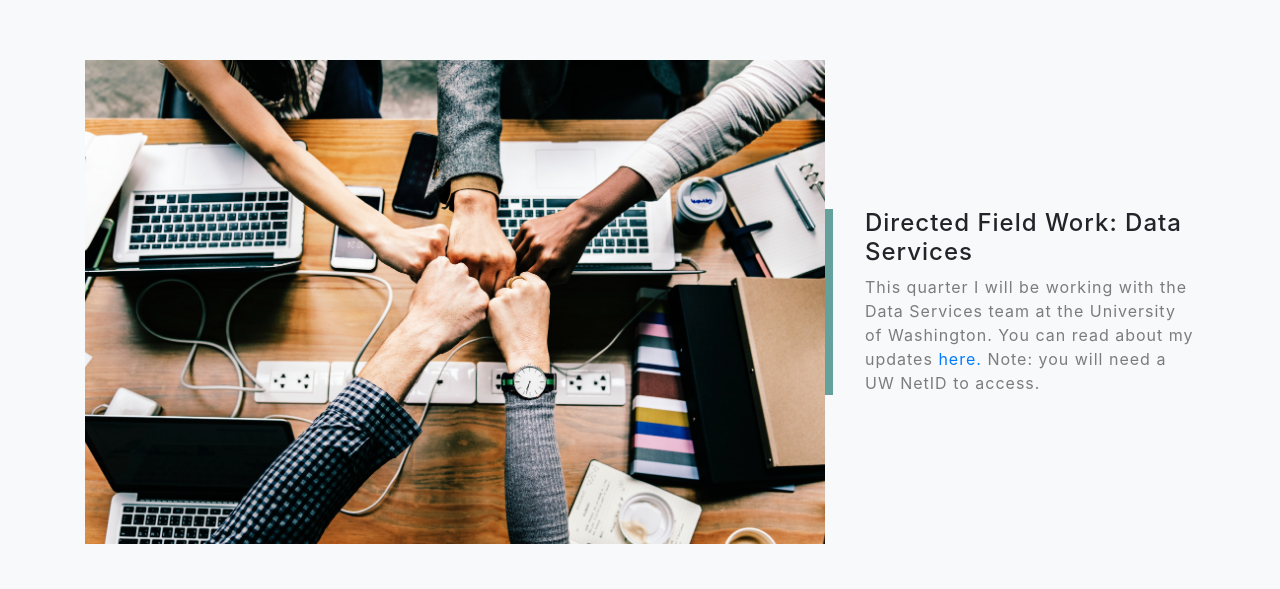
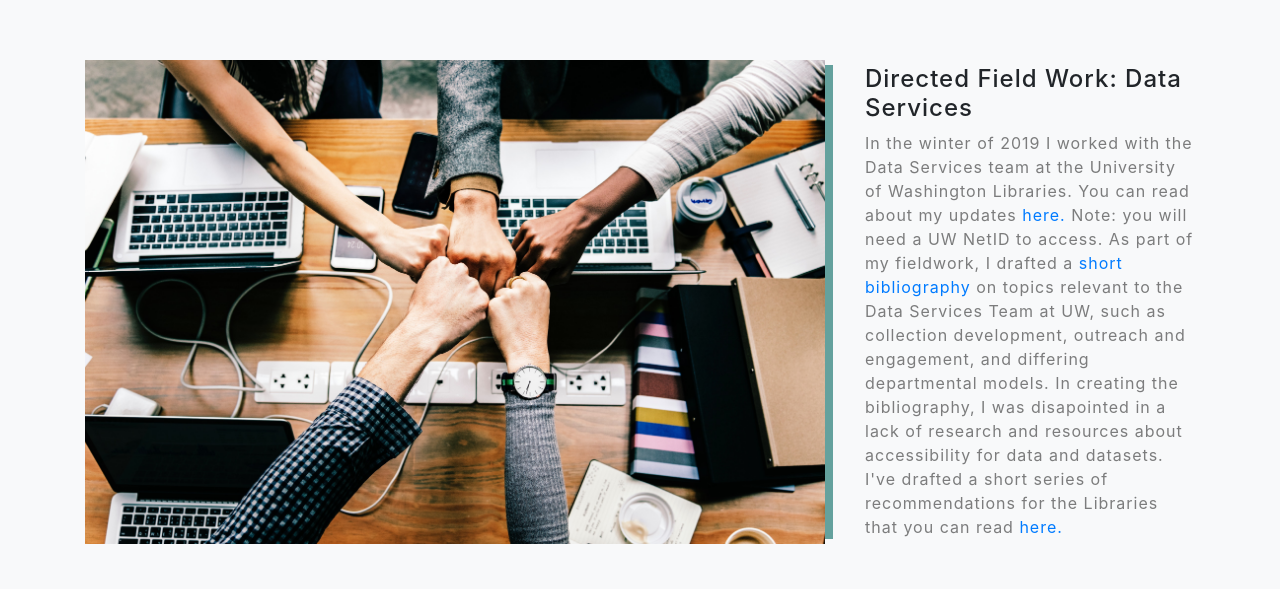
Before and after one commit to erika-b/me, a website with bundled scripts: page index.html in a window 1280 px wide. Shown: the part 900-1489 px from the top of the page. Built offline with nearby package versions, Linux system fonts and the light colour scheme.

Commit message:
updated DFW section

```diff
--- a/index.html
+++ b/index.html
@@ -74,7 +74,9 @@
           <div class="col-xl-4 col-lg-5">
             <div class="featured-text text-center text-lg-left">
               <h4>Directed Field Work: Data Services</h4>
-              <p class="text-black-50 mb-0">This quarter I will be working with the Data Services team at the University of Washington. You can read about my updates <a href = https://docs.google.com/document/d/1RTRL8h5ajR_4Fcdz7iApC6mjj9h8EFk6d-GCU5DxGIs/edit?usp=sharing>here.</a> Note: you will need a UW NetID to access.</p>
+              <p class="text-black-50 mb-0">In the winter of 2019 I worked with the Data Services team at the University of Washington Libraries. You can read about my updates <a href = https://docs.google.com/document/d/1RTRL8h5ajR_4Fcdz7iApC6mjj9h8EFk6d-GCU5DxGIs/edit?usp=sharing>here.</a> Note: you will need a UW NetID to access.
+              As part of my fieldwork, I drafted a <a href=https://docs.google.com/document/d/1dg_8ayClt7vzvI3zIqdaECSzeFwcrz2NSC_91XPryoQ/edit?usp=sharing>short bibliography</a> on topics relevant to the Data Services Team at UW, such as collection development, outreach and engagement, and differing departmental models.
+            In creating the bibliography, I was disapointed in a lack of research and resources about accessibility for data and datasets. I've drafted a short series of recommendations for the Libraries that you can read <a href=https://docs.google.com/document/d/1hvQX3ARBEy6cQK05zr051ikHV5-oGkf7yveBpR-WxgM/edit?usp=sharing>here.</a></p>
             </div>
           </div>
         </div>
@@ -124,7 +126,7 @@
                   <div class="bg-black text-center h-100 project">
                     <div class="d-flex h-100">
                       <div class="project-text w-100 my-auto text-center text-lg-left">
-                        <h4 class="text-white">Collection + Display: Family Separtion</h4>
+                        <h4 class="text-white">Collection + Display: Family Separation</h4>
                         <p class="mb-0 text-white-50">In the Research Commons I have worked on creating several displays and collections.
                           Over Summer Quarter 2018 we created this display and <a href= https://twitter.com/uwrescommons/status/1016415429915340805>corresponding bookmarks</a> in response to current events and concern in our community. Design by me.</p>
                         <hr class="d-none d-lg-block mb-0 ml-0">
```
